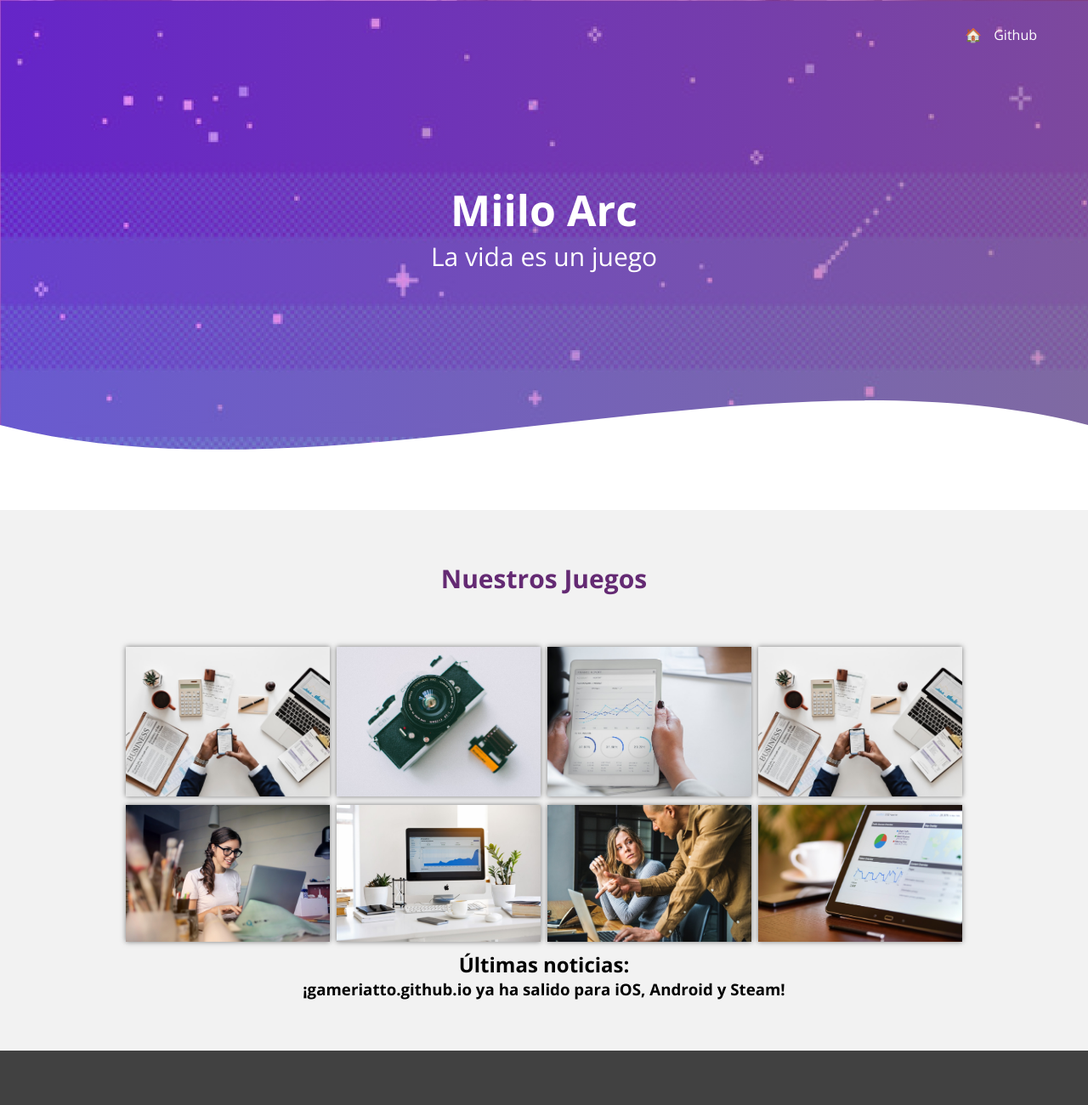
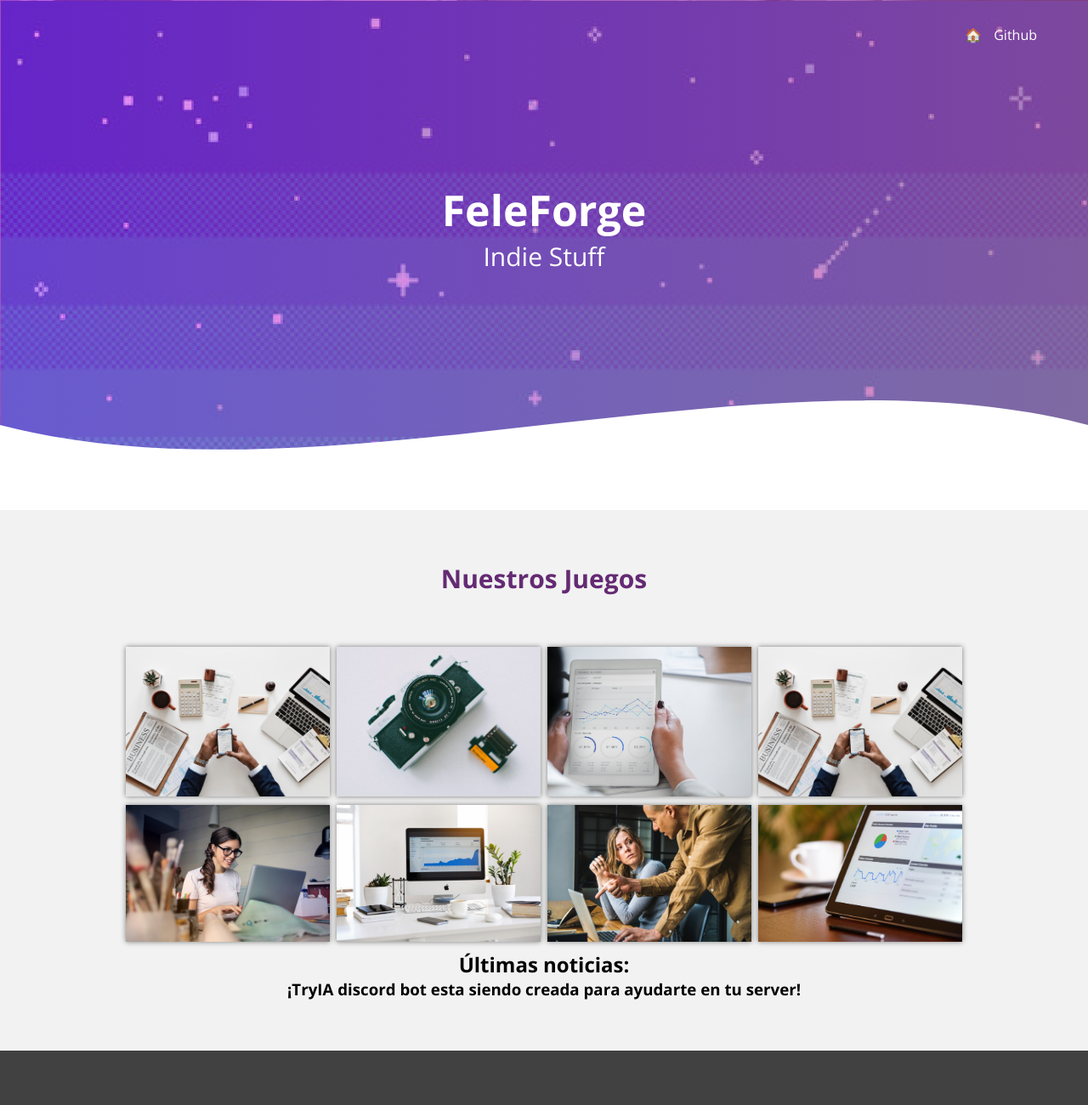
Before and after one commit to FeleForge/feleforge.github.io, a plain HTML site: page index.html in a window 1280 px wide. Shown: the top 1300 px of the page at 85% size. Drawn offline with nearby package versions, Linux system fonts and the light colour scheme.

Commit message:
Update inthedex

```diff
--- a/index.html
+++ b/index.html
@@ -5,7 +5,7 @@
     <meta charset="UTF-8">
     <meta name="viewport" content="width=device-width, initial-scale=1.0">
     <meta http-equiv="X-UA-Compatible" content="ie=edge">
-    <title>Miilo Arc, indie game developer</title>
+    <title>FeleForge, indie game developer</title>
     <link rel="shortcut icon" href="img/alexcgdesign.png" type="image/x-icon">
     <link rel="stylesheet" href="css/estilos.css">
     <link href="https://fonts.googleapis.com/css?family=Open+Sans:300,400,700,800&display=swap" rel="stylesheet">
@@ -18,8 +18,8 @@
             <a href="en.html" target="_blank">Github</a>
         </nav>
         <section class="textos-header">
-            <h1>Miilo Arc</h1>
-            <h2>La vida es un juego</h2>
+            <h1>FeleForge</h1>
+            <h2>Indie Stuff</h2>
         </section>
         <div class="wave" style="height: 150px; overflow: hidden;"><svg viewBox="0 0 500 150" preserveAspectRatio="none"
                 style="height: 100%; width: 100%;">
@@ -91,7 +91,7 @@
                 </div>
                 <div class="content-foo">
                     <h1>Últimas noticias:</h1>
-                    <h3>¡gameriatto.github.io ya ha salido para iOS, Android y Steam!</h3>
+                    <h3>¡TryIA discord bot esta siendo creada para ayudarte en tu server!</h3>
             </div>
             </div>
         </section>
```
